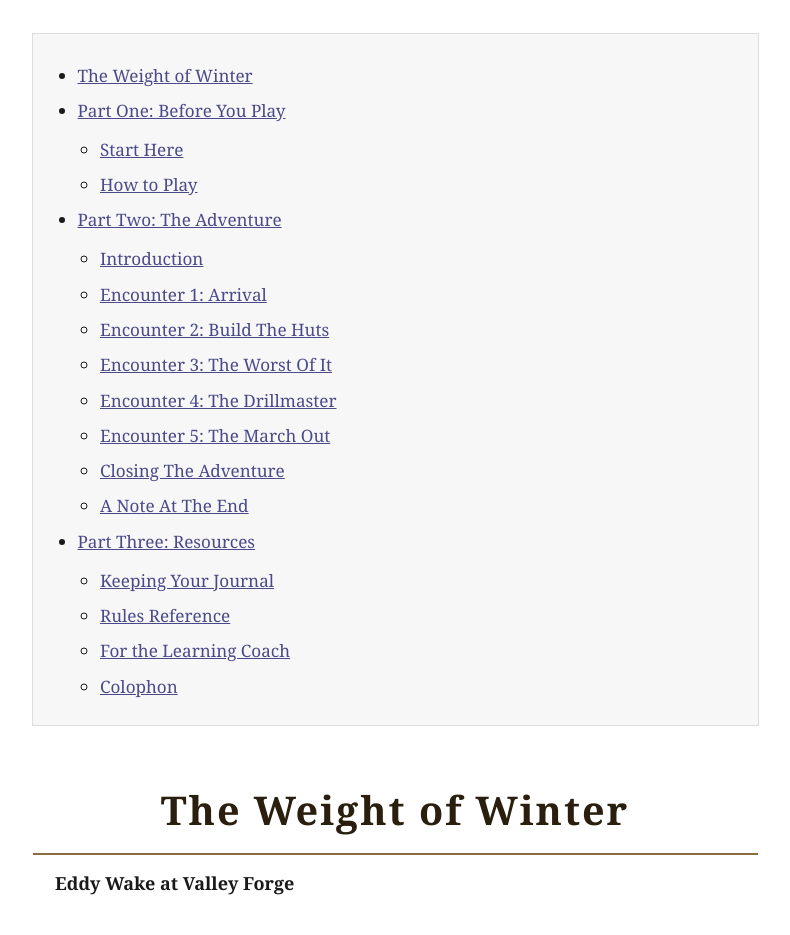
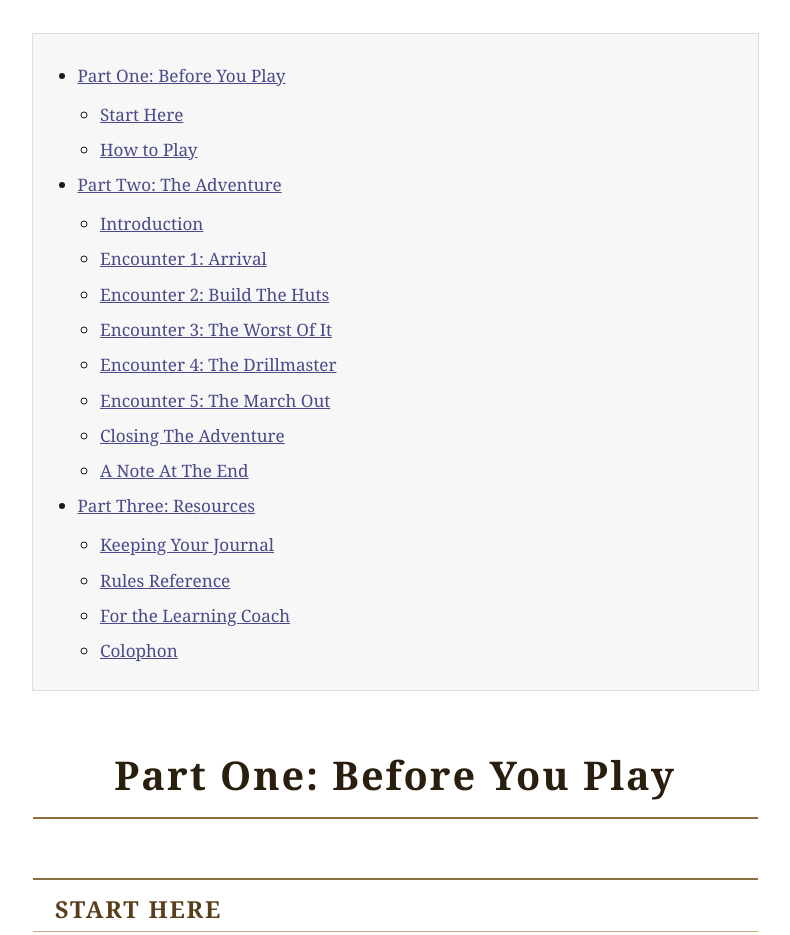
Before and after one commit to bricksandbytes/valley_forge, a plain HTML site: page index.html in a window 1280 px wide. Shown: the part 1003-1938 px from the top of the page, without its empty margins (245-1035 px from the left). Drawn offline with Linux system fonts and the light colour scheme.

Commit message:
Add files via upload

```diff
--- a/index.html
+++ b/index.html
@@ -37,8 +37,6 @@ vertical-align: middle;
 </header>
 <nav id="TOC" role="doc-toc">
 <ul>
-<li><a href="#the-weight-of-winter" id="toc-the-weight-of-winter">The
-Weight of Winter</a></li>
 <li><a href="#part-one-before-you-play" id="toc-part-one-before-you-play">Part One: Before You Play</a>
 <ul>
 <li><a href="#start-here" id="toc-start-here">Start Here</a></li>
@@ -86,8 +84,6 @@ and the Hit / Miss / Significant / trade-a-hit rules (the encounter tables never
 Callout boxes use Pandoc fenced divs (::: callout). Add a .callout rule to your CSS,
 or they will render as plain paragraphs, which also works.
 -->
-<h1 id="the-weight-of-winter">The Weight of Winter</h1>
-<p><strong>Eddy Wake at Valley Forge</strong></p>
 <h1 id="part-one-before-you-play">Part One: Before You Play</h1>
 <h2 id="start-here">Start Here</h2>
 <h3 id="what-this-is">What This Is</h3>
```
